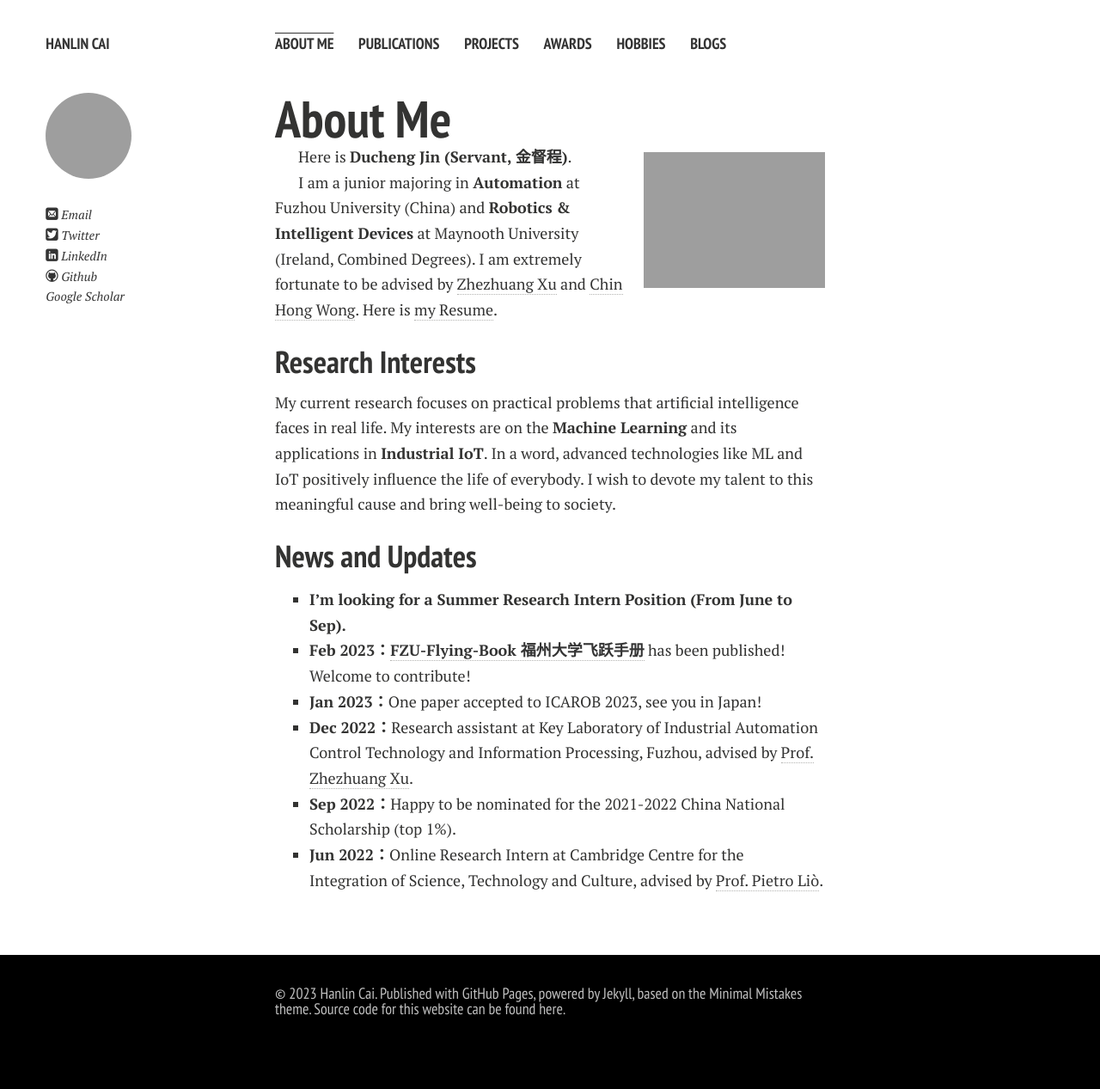
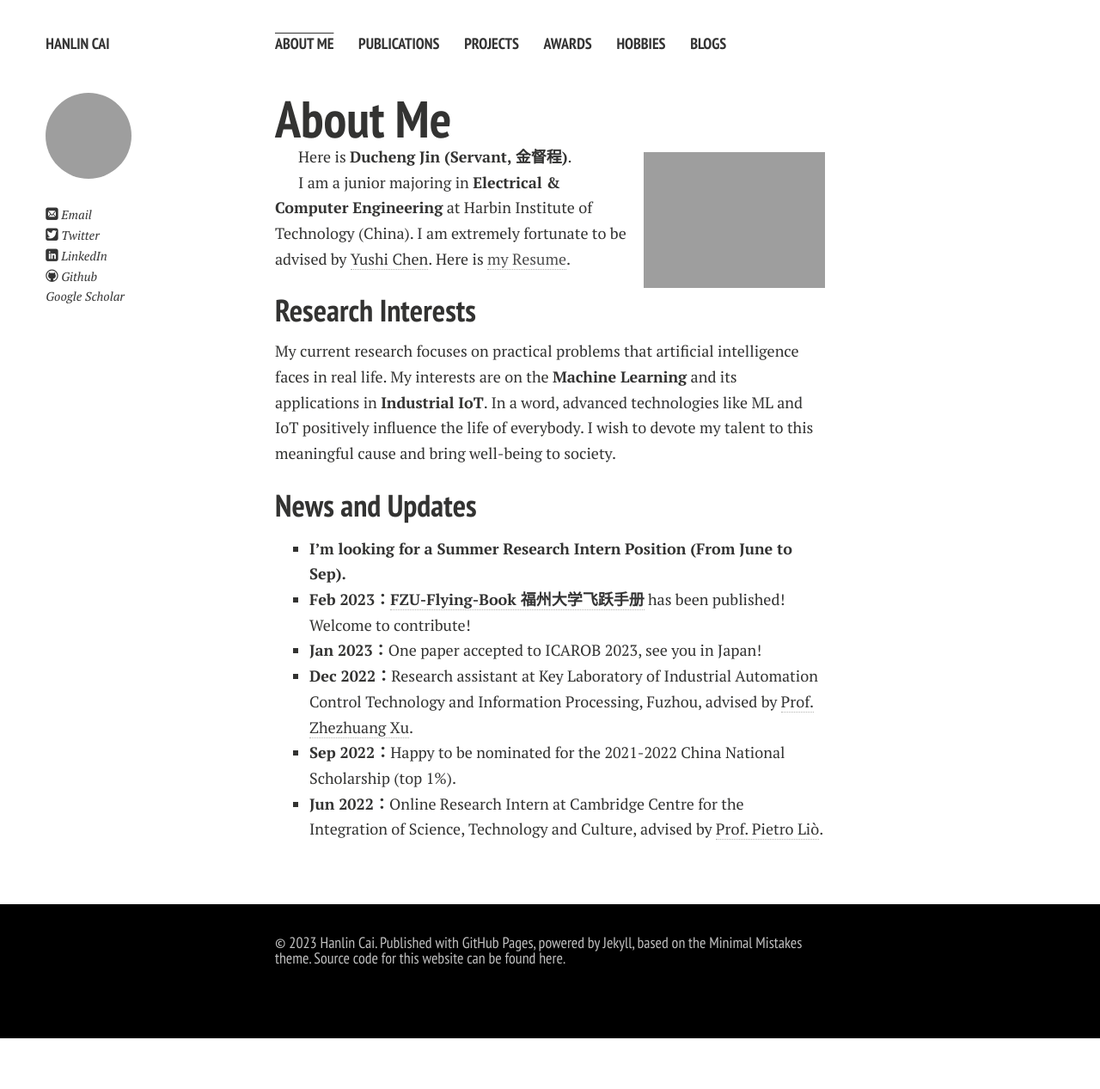
Before and after one commit to JinDucheng/JinDucheng.github.io, a Jekyll site: the page built from index.md, in a window 1280 px wide. Shown: the whole page at 86% size. Built offline with Jekyll 4.4.1, drawn with Linux system fonts in a browser that asks for light colours; nearby versions of some CDN libraries; comment, search, counter and statistics services are not loaded; a style sheet for code colours, icons or effects is not loaded; our own code applies the rules of GitHub Pages for plain Markdown files; after the commit the page ends 1208 px from its top, so only the background shows below that.

Commit message:
Update index.md

```diff
--- a/index.md
+++ b/index.md
@@ -8,7 +8,7 @@ layout: page
 
 Here is **Ducheng Jin (Servant, 金督程)**.
 
-I am a junior majoring in **Automation** at Fuzhou University (China) and **Robotics & Intelligent Devices** at Maynooth University (Ireland, Combined Degrees). I am extremely fortunate to be advised by [Zhezhuang Xu](https://dqxy.fzu.edu.cn/info/1102/3547.htm) and [Chin Hong Wong](https://www.researchgate.net/profile/Chin-Hong-Wong). Here is [my Resume](https://caihanlin.com/file/Resume-HanlinCAI.pdf).
+I am a junior majoring in **Electrical & Computer Engineering** at Harbin Institute of Technology (China). I am extremely fortunate to be advised by [Yushi Chen](http://homepage.hit.edu.cn/chenyushi). Here is [my Resume]().
 
 ## Research Interests
 
```
